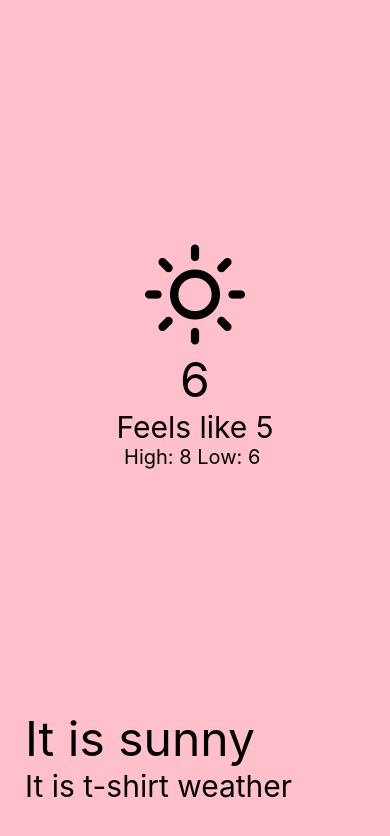
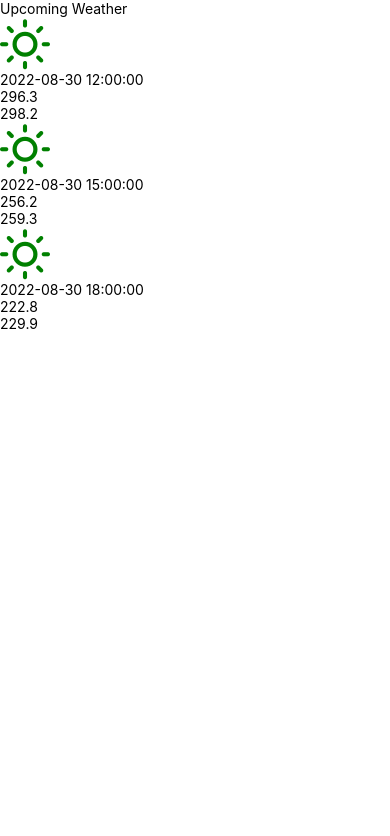
Before and after one commit to Adill00/Expo, a React Native app: screen / in a window 390 px wide. Shown: the top 836 px of the page. Built offline with nearby package versions, Linux system fonts and the light colour scheme.

Commit message:
after list created

```diff
--- a/App.tsx
+++ b/App.tsx
@@ -1,13 +1,14 @@
 import React from 'react'
 import {View,StyleSheet} from 'react-native'
 import CurrentWeather from './src/components/CurrentWeather'
+import UpcomingWeather from './src/components/UpcomingWeather'
 
 
 
 const App = () =>{
   return (
     <View style = {styles.container}>
-      <CurrentWeather/>
+      <UpcomingWeather/>
     </View>
   )
 }
--- /dev/null
+++ b/src/components/UpcomingWeather.js
@@ -0,0 +1,87 @@
+import React from 'react'
+import { SafeAreaView ,StyleSheet , Text, FlatList,View} from 'react-native'
+import {Feather} from '@expo/vector-icons'
+
+const DATA = [
+    {
+        dt_txt: "2022-08-30 12:00:00",
+        main: {
+            "temp_min": 296.3,
+            "temp_max": 298.2
+          },
+        weather:[
+            {
+              "main": "Sun",
+            }
+        ]
+    },
+    {
+        dt_txt: "2022-08-30 15:00:00",
+        main: {
+            "temp_min": 256.2,
+            "temp_max": 259.3
+          },
+        weather: [
+            {
+              "main": "Clouds"
+            }
+        ]
+    },
+    {
+        dt_txt: "2022-08-30 18:00:00",
+        main: {
+            "temp_min": 222.8,
+            "temp_max": 229.9
+          },
+        weather: [
+            {
+              "main": "Rain"
+            }
+        ]
+    }
+]
+
+
+//for renderItem . as we will render dt_text , min & max temp , condition
+const Item = (props) => {
+    const {dt_txt,min,max,condition} = props
+    return(
+        <View>
+            <Feather name = {'sun'} size= {50} color={'green'}/>
+            <Text>{dt_txt}</Text>
+            <Text>{min}</Text>
+            <Text>{max}</Text>
+        </View>
+    )
+}
+
+
+const UpcomingWeather = () =>{
+    const renderItem = ({ item }) => (
+        <Item
+            condition={item.weather[0].main}
+            dt_txt={item.dt_txt}
+            min={item.main.temp_min}
+            max={item.main.temp_max}
+        />
+    )
+
+    return (
+        <SafeAreaView style={styles.container}>
+            <Text>Upcoming Weather</Text>
+            <FlatList
+                data={DATA}
+                renderItem={renderItem}
+            />
+        </SafeAreaView>
+    )
+}
+
+const styles = StyleSheet.create({
+    container :{
+        flex:1
+    }
+})
+
+
+export default UpcomingWeather
```
